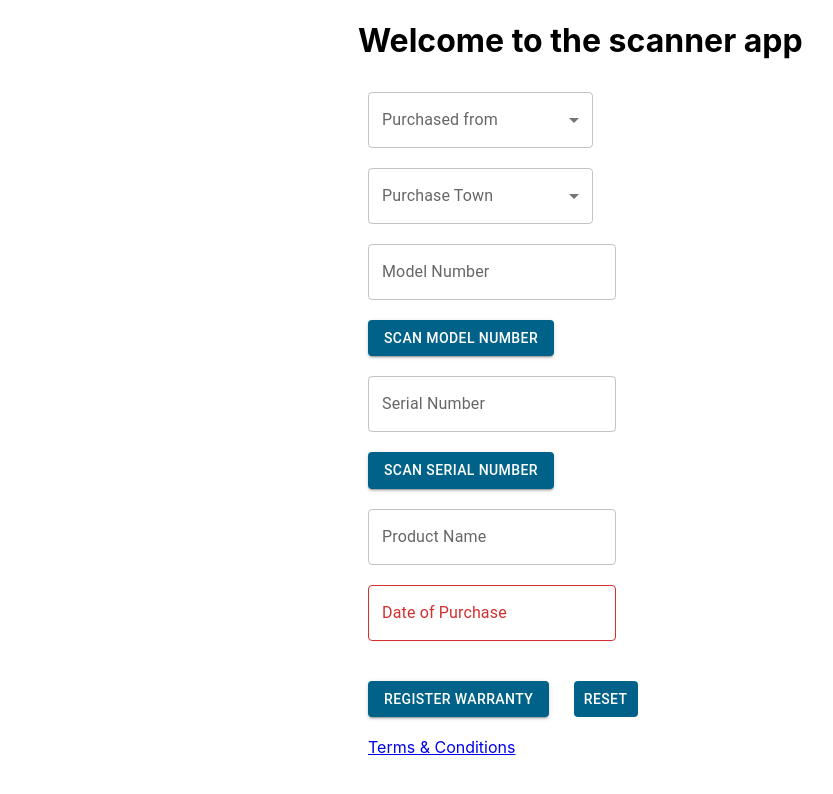
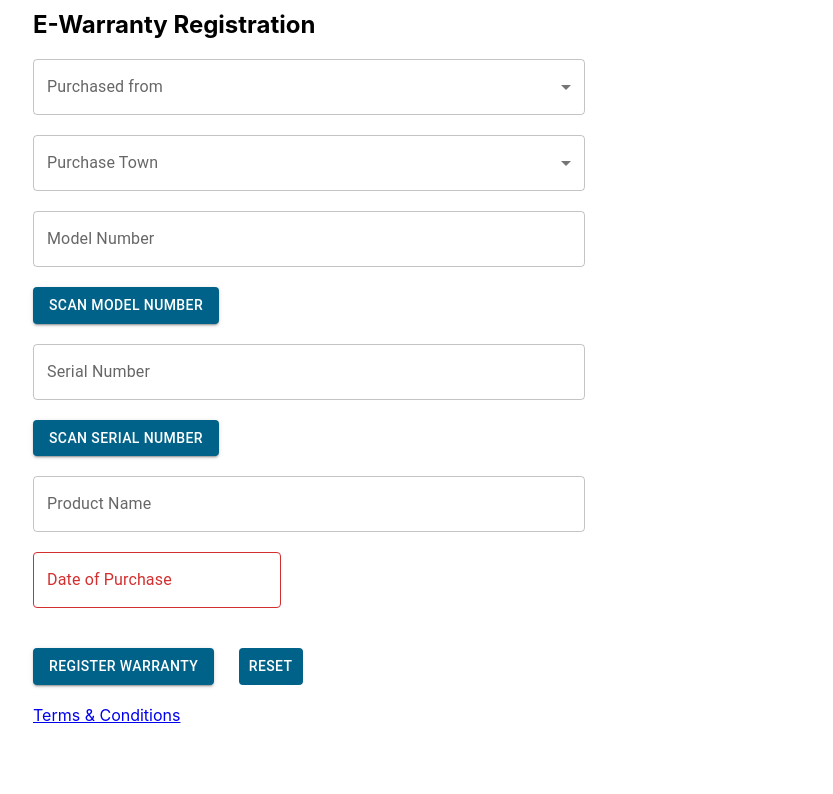
Before and after one commit to kolumr/web-scanner, a React (Create React App) app: page / in a window 1280 px wide. Shown: the top 794 px of the page, without its empty margins (6-839 px from the left). Built offline with nearby package versions, Linux system fonts and the light colour scheme.

Commit message:
Updated fields

```diff
--- a/src/App.js
+++ b/src/App.js
@@ -133,9 +133,9 @@ const handleReset = () => {
     }
   }
   return (
-    <div >
-      <Container maxWidth="sm">
-        <h1> Welcome to the scanner app</h1>
+
+      <Container maxWidth="sm" style={styles.container}>
+        <h2 style={styles.inputs}> E-Warranty Registration</h2>
         {isBarCodeVisible?
         <div style={{marginLeft:'10px', width:'300px',marginBottom:"10px"}}>
         <Scanner parentCallback={handleBarCodeScanned} id='scanner'/>
@@ -172,11 +172,12 @@ const handleReset = () => {
          <Button style={styles.buttoninputs} variant="contained" onClick={()=>{ setIsBarCodeVisible(!isBarCodeVisible); setisModelScanner(!isModelScanner)}}>{isBarCodeVisible & !isModelScanner? 'Close Scanner': 'Scan Serial Number'}</Button> <br/>
         <TextField style={styles.inputs} id="filled-basic" label="Product Name" variant="outlined" value={newWarrantyReg.ProductName} /><br/>
         <div style={styles.inputs}>
-          <LocalizationProvider dateAdapter={AdapterDayjs}>
+          <LocalizationProvider dateAdapter={AdapterDayjs} style={styles.inputs}>
             <MobileDatePicker
               label="Date of Purchase"
               inputFormat="MM/DD/YYYY"
               value={newWarrantyReg.DateOfPurchase}
+              style={styles.inputs}
               onChange={(date)=>setNewWarrantyReg({...newWarrantyReg,DateOfPurchase:date})}
               renderInput={(params) => <TextField {...params} />}
             />
@@ -194,7 +195,7 @@ const handleReset = () => {
           message="warranty created successfully"
         />
       </Container>
-    </div>
+
   );
 }
 
@@ -202,18 +203,14 @@ export default App;
 const styles = {
   inputs:{
     margin:'10px',
-
+    width: '100%'
   },
   buttoninputs:{
     margin:'10px',
     backgroundColor: '#006289',
     color: '#fff'
   },
-  selections:{
-    border:'none',
-    height:'40px',
-    margin:'10px',
-    width: '220px'
-
+  container:{
+    margin:'5px'
   }
 }
```
